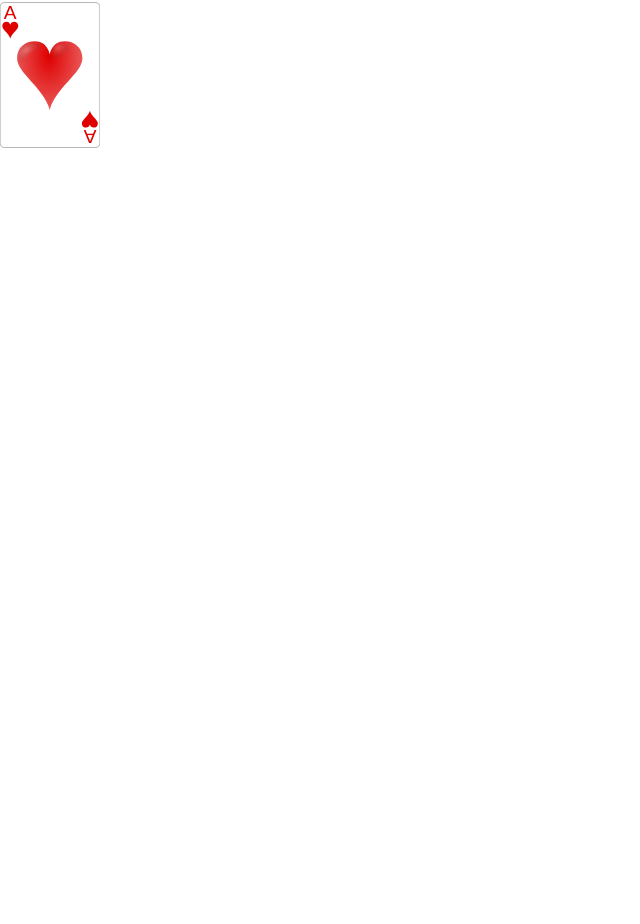
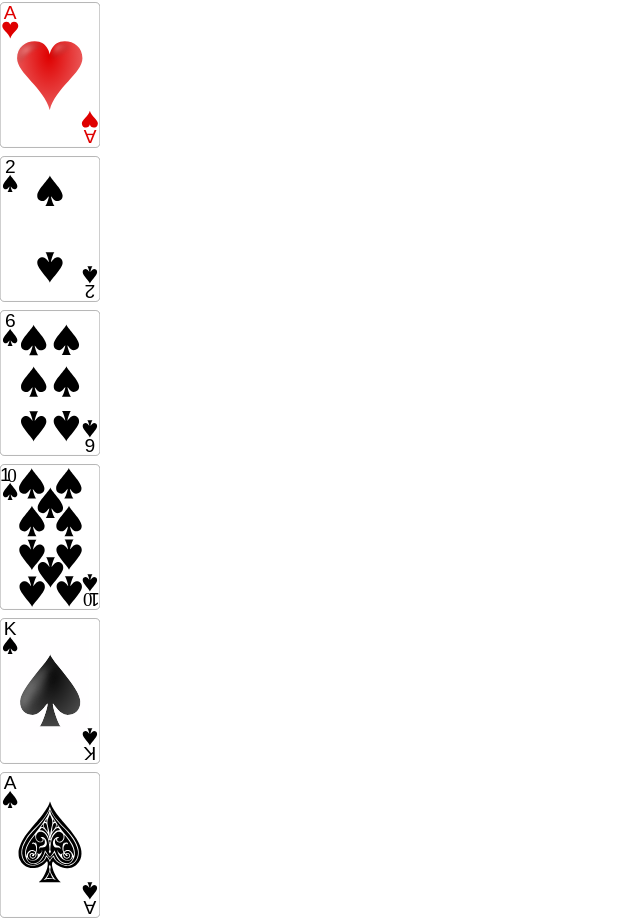
Before and after one commit to alexleeyt8888/shengji, a Next.js app: page /pages/play in a window 1280 px wide. Shown: the part 731-1655 px from the top of the page, without its empty margins (0-640 px from the left). Before the commit the page ends 885 px from the top, so only its background shows below. Built offline with nearby package versions, Linux system fonts and the light colour scheme.

Commit message:
add spades to test

```diff
--- a/package.json
+++ b/package.json
@@ -11,7 +11,8 @@
   "dependencies": {
     "next": "15.1.4",
     "react": "^19.0.0",
-    "react-dom": "^19.0.0"
+    "react-dom": "^19.0.0",
+    "tsx": "^4.19.3"
   },
   "devDependencies": {
     "@types/node": "22.13.4",
--- a/src/app/pages/play/page.tsx
+++ b/src/app/pages/play/page.tsx
@@ -18,7 +18,12 @@ export default function Play() {
         { suit: Suits.HEART, value: Values.TEN, isTrump: true },
         { suit: Suits.HEART, value: Values.KING, isTrump: false },
         { suit: Suits.HEART, value: Values.ACE, isTrump: false },
-        { suit: Suits.HEART, value: Values.TWO, isTrump: true }
+        { suit: Suits.HEART, value: Values.TWO, isTrump: true },
+        { suit: Suits.SPADE, value: Values.SIX, isTrump: false },
+        { suit: Suits.SPADE, value: Values.TEN, isTrump: true },
+        { suit: Suits.SPADE, value: Values.KING, isTrump: false },
+        { suit: Suits.SPADE, value: Values.ACE, isTrump: false },
+        { suit: Suits.SPADE, value: Values.TWO, isTrump: true }
     ];
     const hand: PlayerHand = new PlayerHand(cards);
     const p1: Player = new Player(hand, "unknown pink", 1, 0);
```
Also changed, not shown: 1 other file (tests, documents, lock files or other folders).
